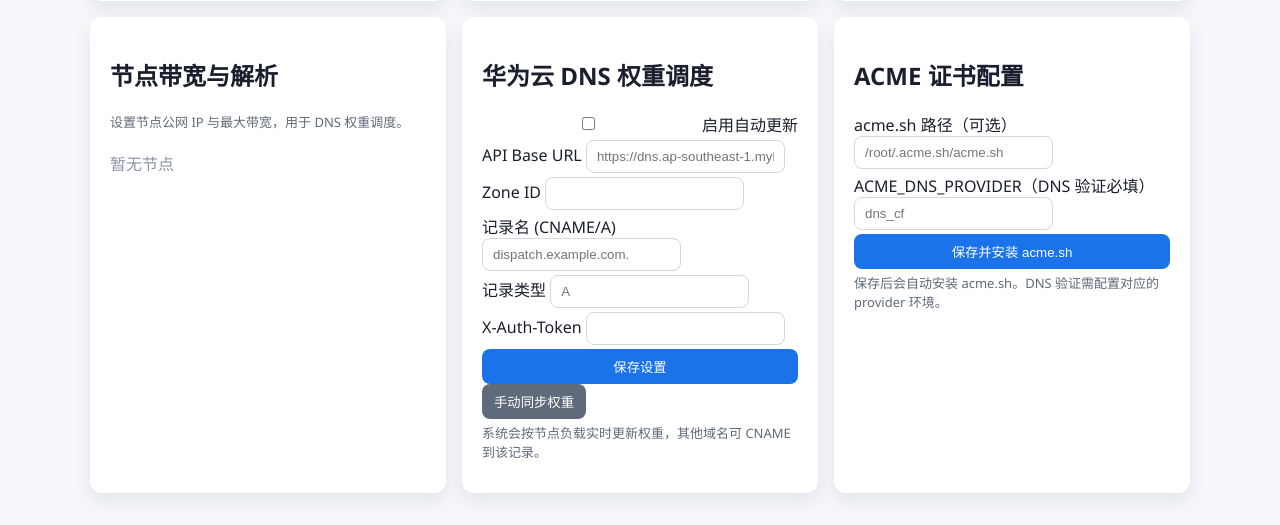
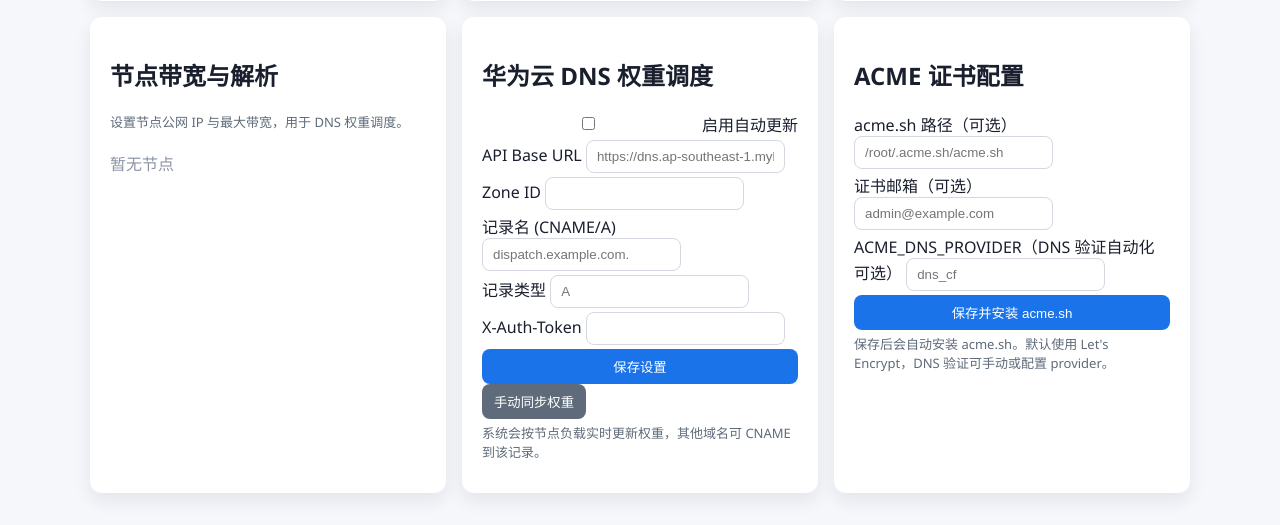
Before and after one commit to modu369/gpt, a Flask app: template control-plane/templates/settings.html in a window 1280 px wide. Shown: the part 434-959 px from the top of the page. Run offline with Flask 3, Linux system fonts and the light colour scheme; the template is opened without the code that fills it, so the values that code supplies are empty; data comes from the database, SQL or seed files in the repository.

Commit message:
Use LetsEncrypt and optional ACME email

```diff
--- a/control-plane/app.py
+++ b/control-plane/app.py
@@ -212,6 +212,11 @@ def get_acme_dns_provider() -> str:
     return value.strip() or ACME_DNS_PROVIDER
 
 
+def get_acme_account_email() -> str:
+    value = get_setting("acme_account_email", "") or ""
+    return value.strip()
+
+
 def normalize_access_path(value: str) -> str:
     cleaned = value.strip().strip("/")
     return cleaned
@@ -381,6 +386,23 @@ def find_acme_sh() -> str | None:
     return None
 
 
+def configure_acme_sh(acme_sh: str) -> None:
+    subprocess.run(
+        [acme_sh, "--set-default-ca", "--server", "letsencrypt"],
+        capture_output=True,
+        text=True,
+        check=False,
+    )
+    email = get_acme_account_email()
+    if email:
+        subprocess.run(
+            [acme_sh, "--register-account", "-m", email],
+            capture_output=True,
+            text=True,
+            check=False,
+        )
+
+
 def should_attempt_cert(cert: sqlite3.Row) -> bool:
     status = (cert["status"] or "").strip().lower()
     if status in {"issued", "renewing", "applying"}:
@@ -400,6 +422,7 @@ def attempt_issue_cert(domain: str, method: str) -> tuple[str, str | None, str |
     if not acme_sh:
         log_cert_event(domain, method, "pending", "等待配置 acme.sh")
         return "pending", None, None, None, "等待配置 acme.sh"
+    configure_acme_sh(acme_sh)
     log_cert_event(domain, method, "applying", "开始申请")
     issue_cmd = [
         acme_sh,
@@ -451,6 +474,7 @@ def run_acme_manual_issue(domain: str, method: str) -> tuple[bool, str]:
         message = "等待配置 acme.sh"
         log_cert_event(domain, method, "pending", message)
         return False, message
+    configure_acme_sh(acme_sh)
     method = normalize_cert_method(method)
     if method == "dns-01":
         cmd = [
@@ -480,6 +504,7 @@ def run_acme_manual_verify(domain: str, method: str) -> tuple[str, str | None, s
         message = "等待配置 acme.sh"
         log_cert_event(domain, method, "pending", message)
         return "pending", None, None, None, message
+    configure_acme_sh(acme_sh)
     method = normalize_cert_method(method)
     if method == "dns-01":
         cmd = [
@@ -932,6 +957,7 @@ def settings(access_key: str | None = None):
         [
             "acme_sh_path",
             "acme_dns_provider",
+            "acme_account_email",
         ]
     )
     return render_template(
@@ -1222,6 +1248,7 @@ def update_acme_settings(access_key: str | None = None):
         return redirect(scoped_url("login"))
     set_setting("acme_sh_path", request.form.get("acme_sh_path", "").strip())
     set_setting("acme_dns_provider", request.form.get("acme_dns_provider", "").strip())
+    set_setting("acme_account_email", request.form.get("acme_account_email", "").strip())
     install_acme_sh()
     return redirect(scoped_url("settings"))
 
--- a/control-plane/templates/settings.html
+++ b/control-plane/templates/settings.html
@@ -143,12 +143,16 @@
               <input type="text" name="acme_sh_path" placeholder="/root/.acme.sh/acme.sh" value="{{ acme_settings.acme_sh_path }}" />
             </label>
             <label>
-              ACME_DNS_PROVIDER（DNS 验证必填）
+              证书邮箱（可选）
+              <input type="email" name="acme_account_email" placeholder="admin@example.com" value="{{ acme_settings.acme_account_email }}" />
+            </label>
+            <label>
+              ACME_DNS_PROVIDER（DNS 验证自动化可选）
               <input type="text" name="acme_dns_provider" placeholder="dns_cf" value="{{ acme_settings.acme_dns_provider }}" />
             </label>
             <button type="submit">保存并安装 acme.sh</button>
           </form>
-          <p class="hint">保存后会自动安装 acme.sh。DNS 验证需配置对应的 provider 环境。</p>
+          <p class="hint">保存后会自动安装 acme.sh。默认使用 Let's Encrypt，DNS 验证可手动或配置 provider。</p>
         </div>
       </section>
     </div>
```
